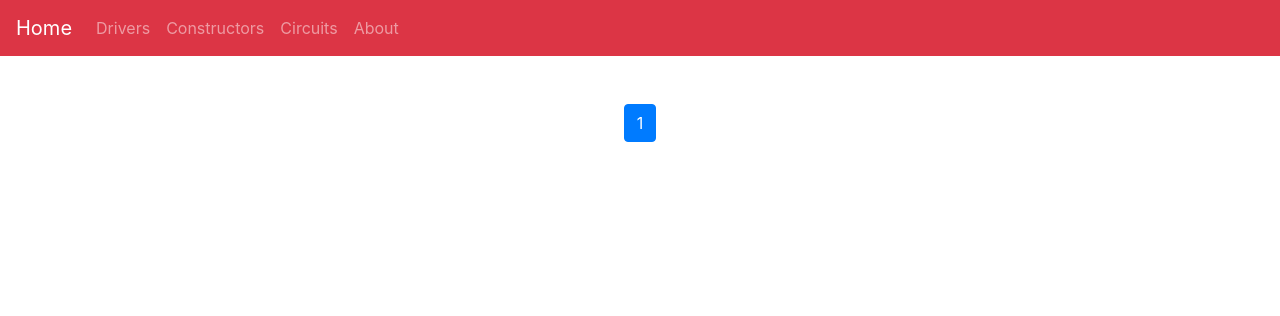
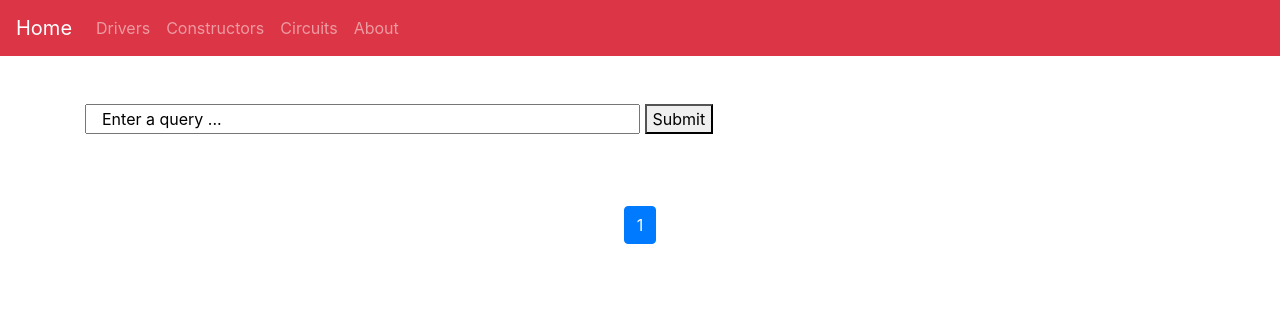
Before and after one commit to UT-SWLab/TeamE2, a Flask app: page /models_drivers in a window 1280 px wide. Shown: the top 316 px of the page. Run offline with Flask 2, Linux system fonts and the light colour scheme; data that the repository does not hold is empty; some libraries are stand-ins or nearby versions.

Commit message:
added search forms

```diff
--- a/templates/drivers-model.html
+++ b/templates/drivers-model.html
@@ -18,6 +18,14 @@
         - allows for searching, sorting, and filtering
 -->
 <div class="container my-5">
+  <div class="searchbar">
+    <form style="width: 100%;" action="/driver-search" method="get">
+      <input id="searchbox" class="col-6" type="text" name="search" value="Enter a query ...">
+      <button type="submit">Submit</button>
+    </form>
+    <br>
+  </div>
+
   {% if drivers %}
   {% set index = 0 %}
   {% for i in range((drivers|length)|int) %}
```
Also changed, not shown: templates/circuits-model.html (+8 -0 lines), templates/constructors-model.html (+7 -0 lines).
